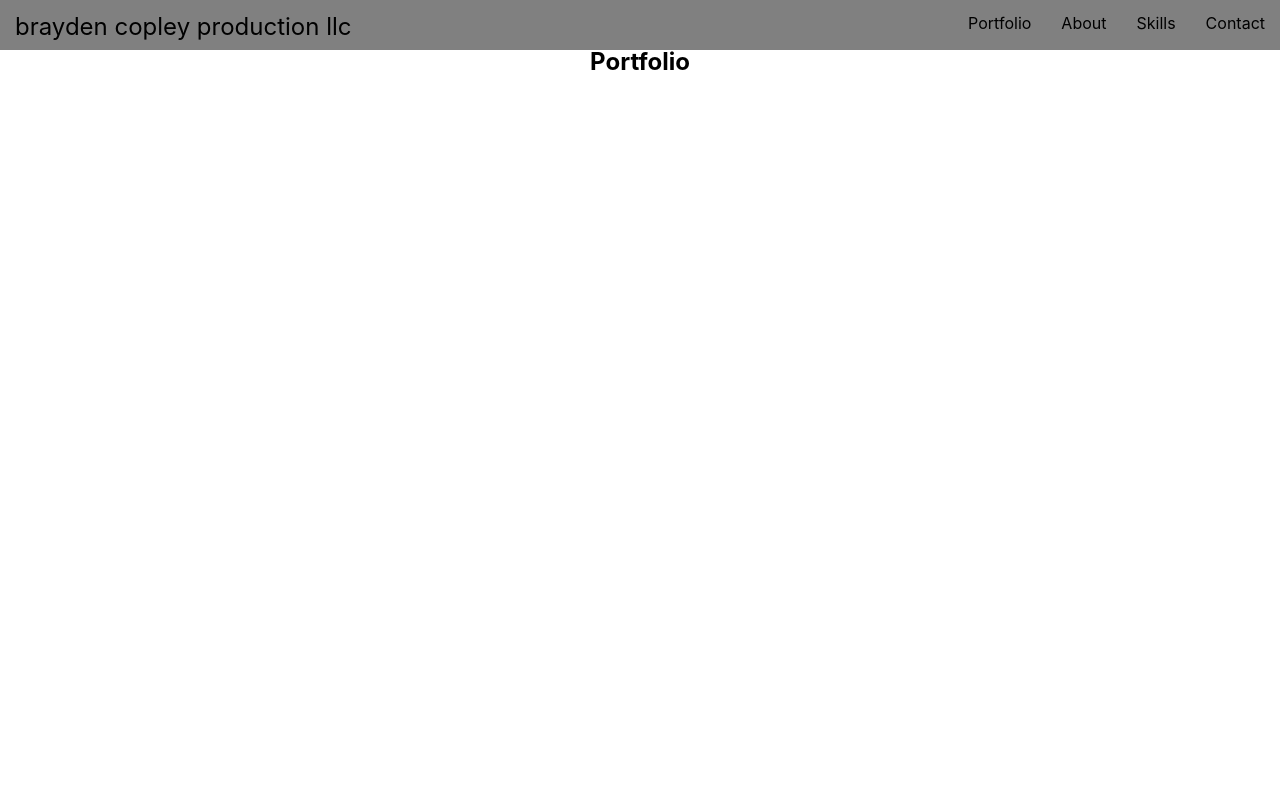
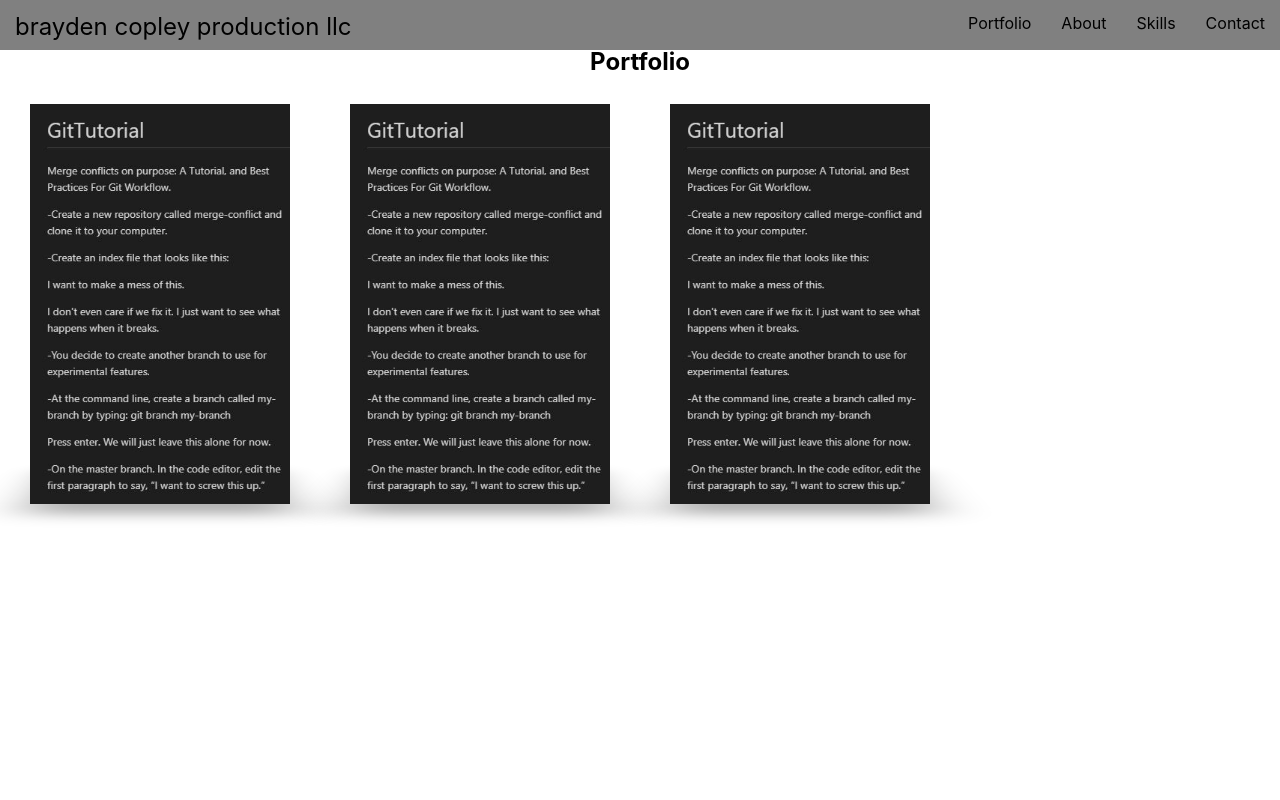
Before and after one commit to braydenc303/bc-303-portfolio, a React (Create React App) app: page / in a window 1280 px wide. Shown: the top 800 px of the page. Built offline with nearby package versions, Linux system fonts and the light colour scheme.

Commit message:
Box transformation and shadows in place. Need to be able to create different boxes for each project, and fix the formatting on the information side.

```diff
--- a/src/components/portfolio/Portfolio.js
+++ b/src/components/portfolio/Portfolio.js
@@ -18,7 +18,80 @@ const Heading = styled.h2`
 const Container = styled.div`
     display:flex;
     flex-wrap: wrap;
+    align-content: center;
 `
+
+const Stage = styled.ul`
+    list-style: none;
+    padding 0;
+`
+
+const Scene = styled.li`
+    width: 260px;
+    height: 400px;
+    margin: 30px;
+    float: left;
+    perspective: 1000px;
+`
+
+const Info = styled.div`
+    position: absolute;
+    width: 260px;
+    height: 400px;
+    background-color: #fff;
+    backface-visibility: hidden;
+    transform: rotateY(90deg) translateZ(130px);
+    border: 1px solid #B8B5B5;
+    font-size: 0.75em;
+    transition: box-shadow 350ms;
+    box-shadow: inset -300px 0px 40px rgba(0,0,0,0.5);
+    :hover {
+        box-shadow: inset 0px 0px 40px rgba(0,0,0,0);
+    }
+`
+
+const Project = styled.div`
+    width: 260px;
+    height: 400px;
+    transform-style: preserve-3d;
+    transform: translateZ(-130px);
+    transition: transform 350ms;
+    :hover {
+        transform: rotateY(-78deg)translateZ(20px);
+    }
+    ::after {
+        content: '';
+        width: 260px;
+        height: 260px;
+        position: absolute;
+        bottom: 0;
+        box-shadow: 0 50px 50px rgba(0,0,0,0.3);
+        transform-origin: 100% 100%;
+        transform: rotateX(90deg) translateX(-130px) translateY(130px);
+        transition: box-shadow 350ms;
+    }
+    :hover::after {
+        box-shadow: 20px -5px 50px rgba(0,0,0,0.3);
+    }
+`
+
+const Cover = styled.div`
+    position: absolute;
+    background-image: url(../../assets/img/gitTutorial.JPG);
+    width: 260px;
+    height: 400px;
+    background-color: #fff;
+    backface-visibility: hidden;
+    transform: translateZ(130px);
+    background-size: cover;
+    background-repeat: no-repeat;
+    transition: box-shadow 350ms;
+    box-shadow: inset 0px 0px 40px rgba(255,255,255,0);
+    :hover {
+        box-shadow: inset 300px 0px 40px rgba(255,255,255,0.8);
+    }
+`
+
 
 class Portfolio extends Component {
 
@@ -28,7 +101,47 @@ class Portfolio extends Component {
                 <Spacer></Spacer>
                 <Heading>Portfolio</Heading>
                 <Container>
-
+                    <Stage className="ul">
+                        <Scene className="li">
+                            <Project className="Movie">
+                                <Cover className="Poster"></Cover>
+                                <Info>
+                                <header>
+                                    <h1>GitTutorial</h1>
+                                    <span className="type">Personal Project</span>
+                                    <span className="purpose">Education</span>
+                                </header>
+                                <p>Merge conflicts on purpose: A Tutorial, and Best Practices For Git Workflow. This project sprung out of the need for a quick tutorial for my bootcamp. Though we touched on git, we did not cover a group workflow which made working on our group projects more difficult. I looked at a few tutorials and built one as a readme file that anyone could download and walk through.</p>
+                                </Info>
+                            </Project>
+                        </Scene>
+                        <Scene className="li">
+                            <Project className="Movie">
+                                <Cover className="Poster"></Cover>
+                                <Info>
+                                <header>
+                                    <h1>GitTutorial</h1>
+                                    <span className="type">Personal Project</span>
+                                    <span className="purpose">Education</span>
+                                </header>
+                                <p>Merge conflicts on purpose: A Tutorial, and Best Practices For Git Workflow. This project sprung out of the need for a quick tutorial for my bootcamp. Though we touched on git, we did not cover a group workflow which made working on our group projects more difficult. I looked at a few tutorials and built one as a readme file that anyone could download and walk through.</p>
+                                </Info>
+                            </Project>
+                        </Scene>
+                        <Scene className="li">
+                            <Project className="Movie">
+                                <Cover className="Poster"></Cover>
+                                <Info>
+                                <header>
+                                    <h1>GitTutorial</h1>
+                                    <span className="type">Personal Project</span>
+                                    <span className="purpose">Education</span>
+                                </header>
+                                <p>Merge conflicts on purpose: A Tutorial, and Best Practices For Git Workflow. This project sprung out of the need for a quick tutorial for my bootcamp. Though we touched on git, we did not cover a group workflow which made working on our group projects more difficult. I looked at a few tutorials and built one as a readme file that anyone could download and walk through.</p>
+                                </Info>
+                            </Project>
+                        </Scene>
+                    </Stage>
                 </Container>
             </Wrapper>
         );
```
Also changed, not shown: public/assets/img/gitTutorial.JPG (added).
